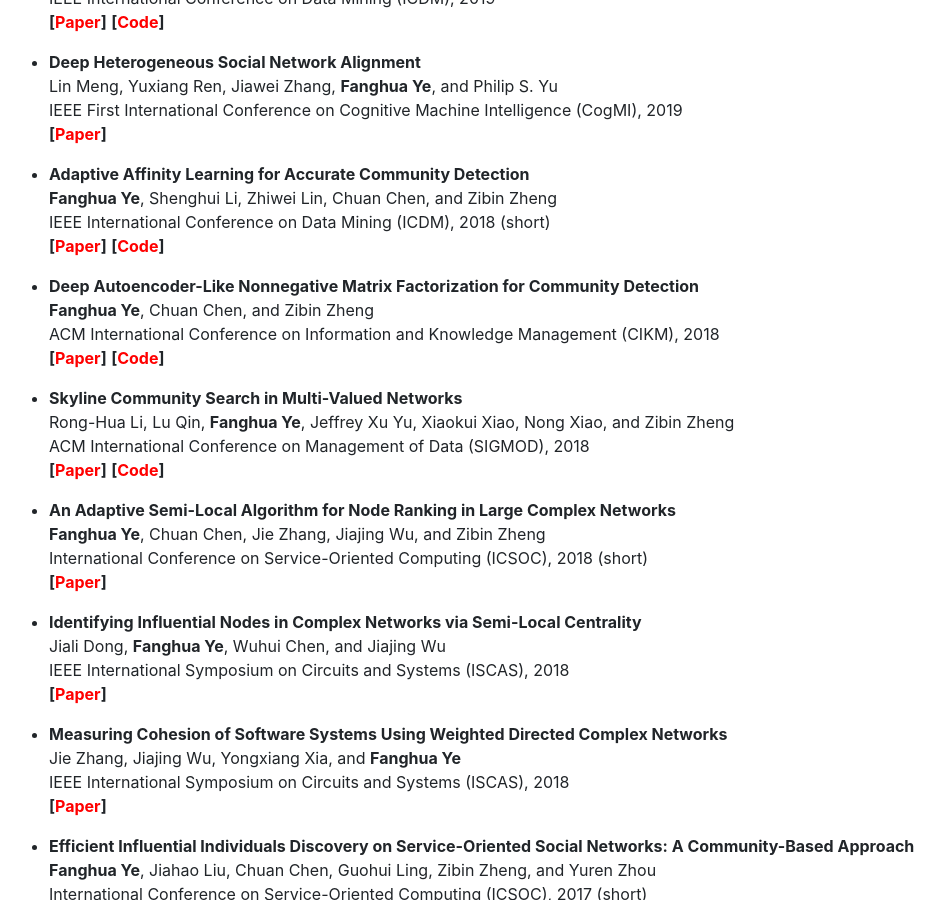
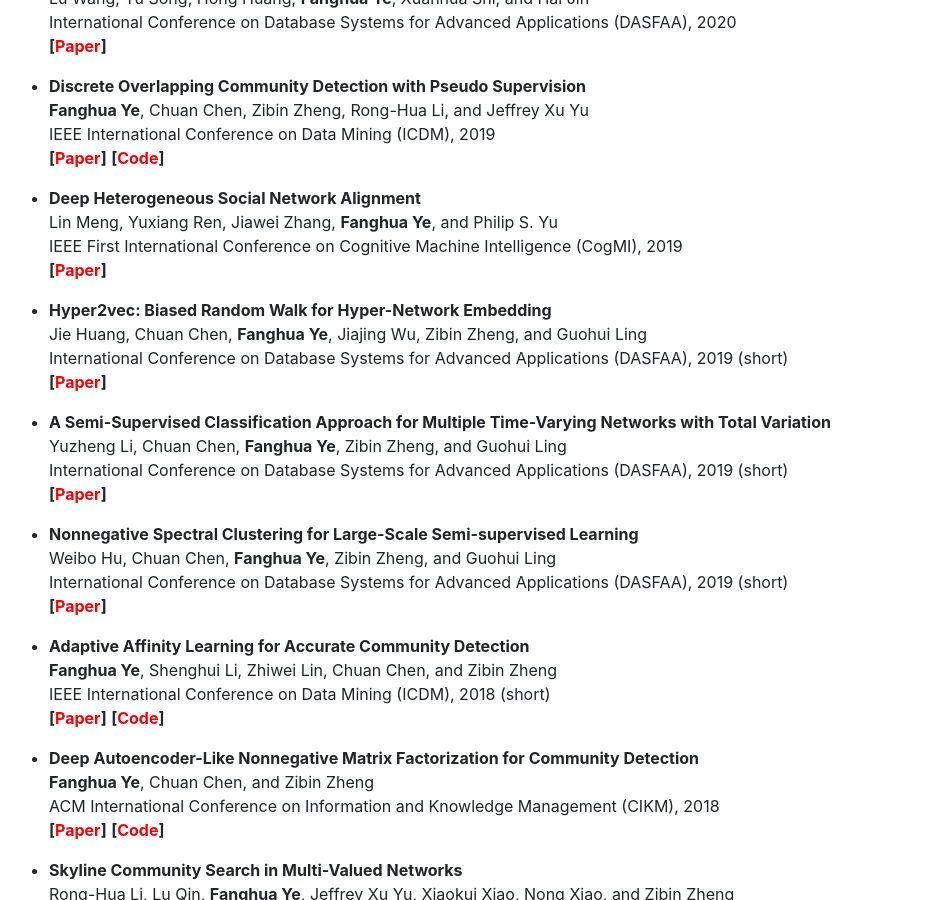
Before and after one commit to smartyfh/marvelous-mars-26de4, a Jekyll site: the page built from pages/publications.md, in a window 1280 px wide and 900 px high, scrolled down 2382 px. Shown: the whole window, without its empty margins (96-1041 px from the left). Built offline with Jekyll 4.4.1, drawn with Linux system fonts in a browser that asks for light colours; nearby versions of some CDN libraries; comment, search, counter and statistics services are not loaded; some of the changed text lies outside the part shown.

Commit message:
Update publications.md

```diff
--- a/pages/publications.md
+++ b/pages/publications.md
@@ -14,6 +14,11 @@ last-updated: 2020-10-30 5:55 PM
 
 
 ### Preprint
+
++ **MultiWOZ 2.4: A Multi-Domain Task-Oriented Dialogue Dataset with Essential Annotation Corrections to Improve State Tracking Evaluation**<br/>
+  **Fanghua Ye**, Jarana Manotumruksa, and Emine Yilmaz<br/>
+  Arxiv, 2021<br/>
+  **[[<font color=red>Paper</font>](https://arxiv.org/abs/2104.00773)]** **[[<font color=red>Data</font>](https://github.com/smartyfh/MultiWOZ2.4)]**
 
 + **Auto-Weighted Robust Federated Learning with Corrupted Data Sources**<br/>
   Shenghui Li, Edith Ngai, **Fanghua Ye**, and Thiemo Voigt<br/>
@@ -121,6 +126,21 @@ last-updated: 2020-10-30 5:55 PM
   IEEE First International Conference on Cognitive Machine Intelligence (CogMI), 2019<br/>
   **[[<font color=red>Paper</font>](https://ieeexplore.ieee.org/abstract/document/8998782)]**
 
++ **Hyper2vec: Biased Random Walk for Hyper-Network Embedding**<br/>
+  Jie Huang, Chuan Chen, **Fanghua Ye**, Jiajing Wu, Zibin Zheng, and Guohui Ling<br/>
+  International Conference on Database Systems for Advanced Applications (DASFAA), 2019 (short)<br/>
+  **[[<font color=red>Paper</font>](https://doi.org/10.1007/978-3-030-18590-9_27)]**
+
++ **A Semi-Supervised Classification Approach for Multiple Time-Varying Networks with Total Variation**<br/>
+  Yuzheng Li, Chuan Chen, **Fanghua Ye**, Zibin Zheng, and Guohui Ling<br/>
+  International Conference on Database Systems for Advanced Applications (DASFAA), 2019 (short)<br/>
+  **[[<font color=red>Paper</font>](https://doi.org/10.1007/978-3-030-18590-9_40)]**
+
++ **Nonnegative Spectral Clustering for Large-Scale Semi-supervised Learning**<br/>
+  Weibo Hu, Chuan Chen, **Fanghua Ye**, Zibin Zheng, and Guohui Ling<br/>
+  International Conference on Database Systems for Advanced Applications (DASFAA), 2019 (short)<br/>
+  **[[<font color=red>Paper</font>](https://doi.org/10.1007/978-3-030-18590-9_30)]**
+
 + **Adaptive Affinity Learning for Accurate Community Detection**<br/>
   **Fanghua Ye**, Shenghui Li, Zhiwei Lin, Chuan Chen, and Zibin Zheng<br/>
   IEEE International Conference on Data Mining (ICDM), 2018 (short) <br/>
```
